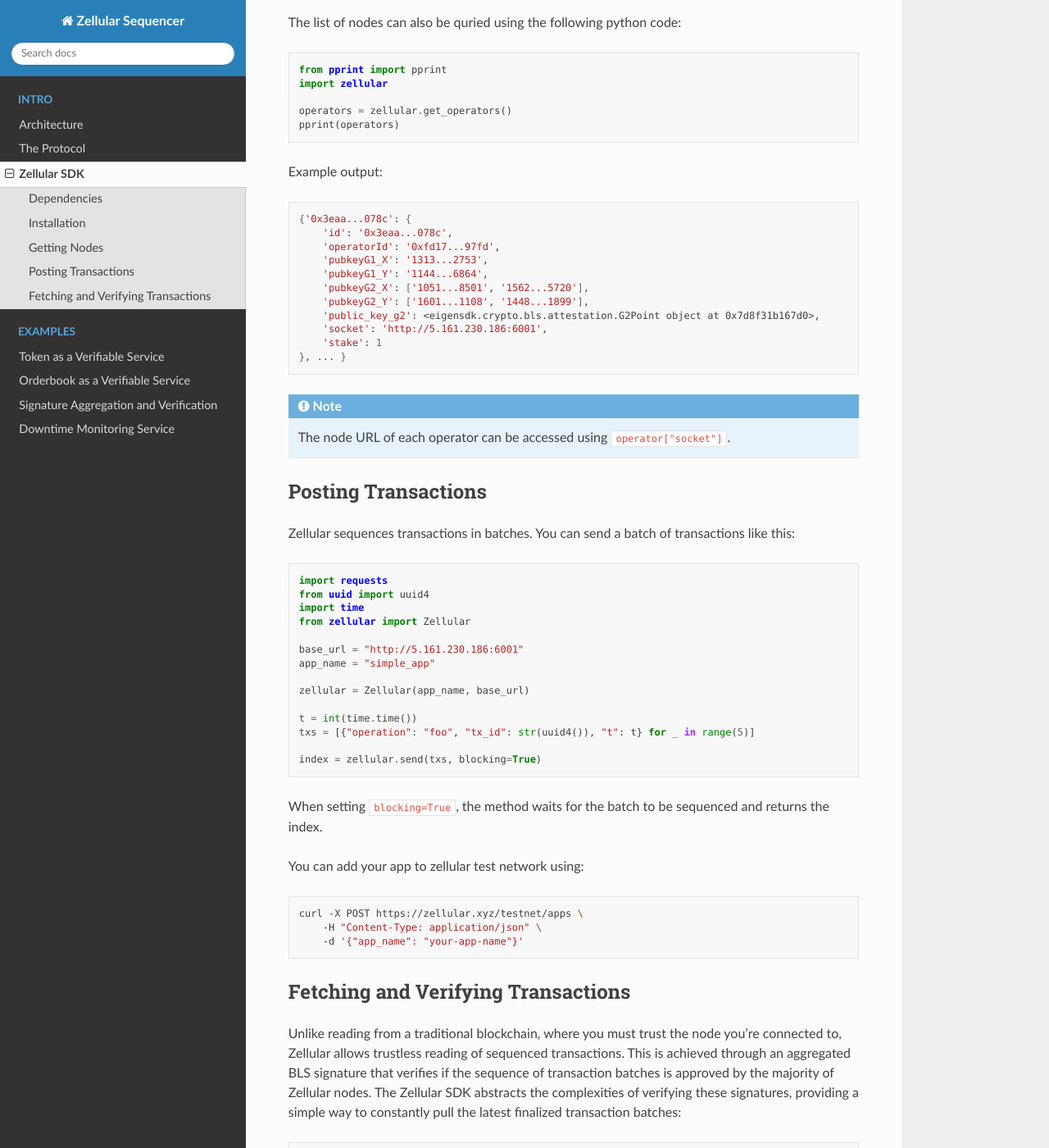
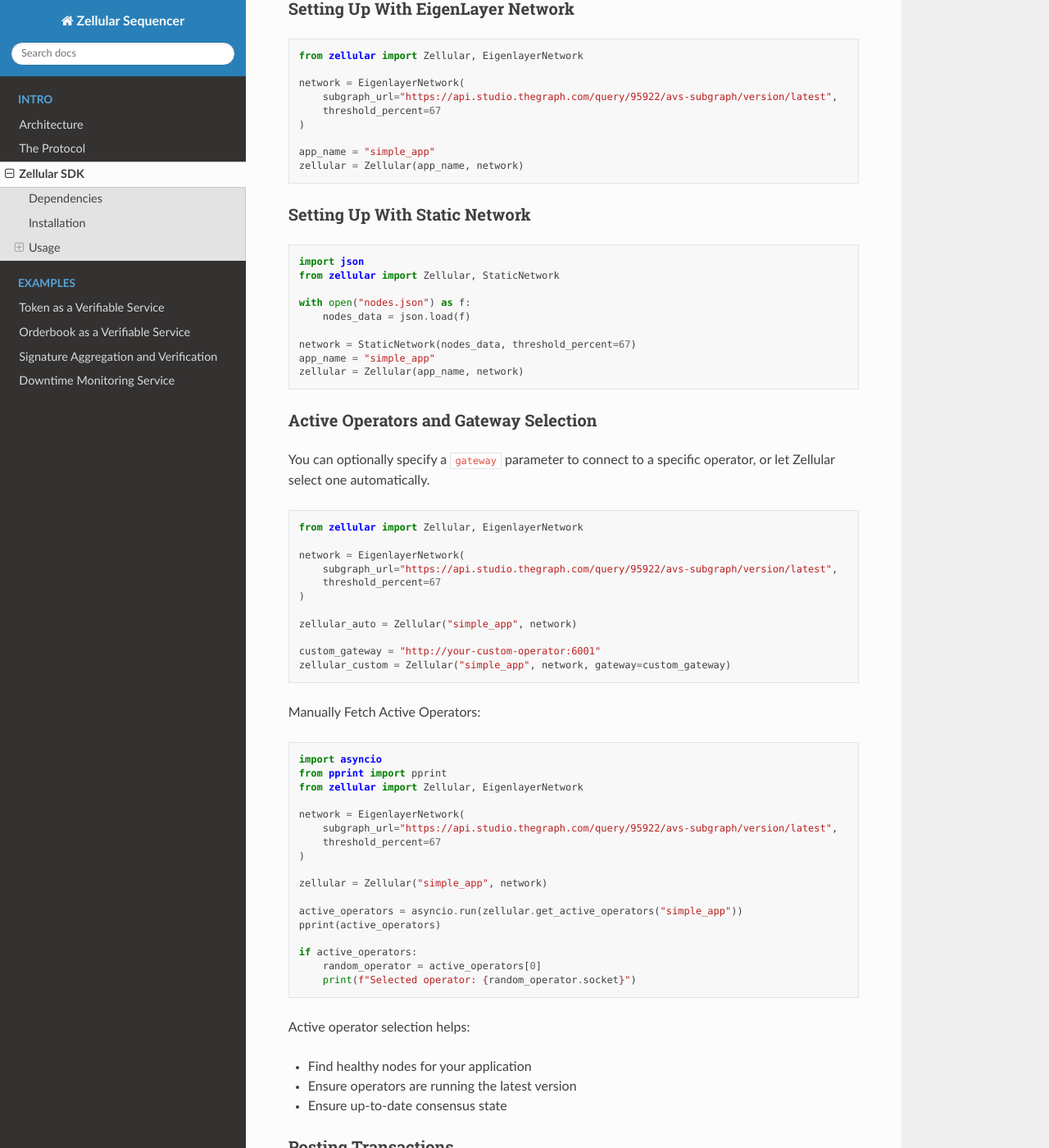
Before and after one commit to zellular-xyz/zsequencer, a Sphinx documentation site: the page built from docs/source/sdk.rst, in a window 1280 px wide and 1400 px high, scrolled down 865 px. Shown: the whole window at 82% size. Built offline with Sphinx 7.4.7 and the Read the Docs theme 3.1.0, drawn with Linux system fonts in a browser that asks for light colours; some of the changed text lies outside the part shown.

Commit message:
upgrade sdk in zsequencer docs & examples (#148)

```diff
--- a/docs/source/sdk.rst
+++ b/docs/source/sdk.rst
@@ -1,12 +1,12 @@
 Zellular SDK
-============
+===============
 
 Dependencies
 ------------
 
-To use zelluar.py, you'll need to install the MCL native library. Follow these steps to install it:
+To use zellular SDK, you'll need to install the `MCL <https://github.com/herumi/mcl>`_ native library. Follow these steps:
 
-.. code-block:: shell
+.. code-block:: bash
 
     sudo apt install libgmp3-dev
     wget https://github.com/herumi/mcl/archive/refs/tags/v1.93.zip
@@ -21,105 +21,149 @@
 Installation
 ------------
 
-Install the zelluar.py package via pip:
+Install the zelluar SDK via pip:
 
-.. code-block:: shell
+.. code-block:: bash
 
     pip install zellular
 
-Getting Nodes
--------------
+Usage
+-----
 
-Zellular Testnet is deployed on the EigenLayer Holesky network. The list of operators can be queried using the following `curl` command:
+Network Architectures
+~~~~~~~~~~~~~~~~~~~~~
 
-.. code-block:: shell
+Zellular supports multiple network architectures:
 
-    curl \
-      --header 'content-type: application/json' \
-      --url 'https://api.studio.thegraph.com/query/95922/avs-subgraph/version/latest' \
-      --data '{"query":"{ operators { id socket stake } }"}'
+1. **EigenlayerNetwork**: For interacting with Zellular deployed on EigenLayer.
+2. **StaticNetwork**: For local testing or proof-of-authority deployments with a fixed set of operators.
 
-
-The list of nodes can also be quried using the following python code:
+Setting Up With EigenLayer Network
+~~~~~~~~~~~~~~~~~~~~~~~~~~~~~~~~~~
 
 .. code-block:: python
 
-    from pprint import pprint
-    import zellular
+    from zellular import Zellular, EigenlayerNetwork
 
-    operators = zellular.get_operators()
-    pprint(operators)
+    network = EigenlayerNetwork(
+        subgraph_url="https://api.studio.thegraph.com/query/95922/avs-subgraph/version/latest",
+        threshold_percent=67
+    )
 
-Example output:
+    app_name = "simple_app"
+    zellular = Zellular(app_name, network)
 
-.. code-block:: shell
-
-    {'0x3eaa...078c': {
-        'id': '0x3eaa...078c',
-        'operatorId': '0xfd17...97fd',
-        'pubkeyG1_X': '1313...2753',
-        'pubkeyG1_Y': '1144...6864',
-        'pubkeyG2_X': ['1051...8501', '1562...5720'],
-        'pubkeyG2_Y': ['1601...1108', '1448...1899'],
-        'public_key_g2': <eigensdk.crypto.bls.attestation.G2Point object at 0x7d8f31b167d0>,
-        'socket': 'http://5.161.230.186:6001',
-        'stake': 1
-    }, ... }
-
-
-.. note::
-
-   The node URL of each operator can be accessed using ``operator["socket"]``.
-
-Posting Transactions
---------------------
-
-Zellular sequences transactions in batches. You can send a batch of transactions like this:
+Setting Up With Static Network
+~~~~~~~~~~~~~~~~~~~~~~~~~~~~~~
 
 .. code-block:: python
 
-    import requests
+    import json
+    from zellular import Zellular, StaticNetwork
+
+    with open("nodes.json") as f:
+        nodes_data = json.load(f)
+
+    network = StaticNetwork(nodes_data, threshold_percent=67)
+    app_name = "simple_app"
+    zellular = Zellular(app_name, network)
+
+Active Operators and Gateway Selection
+~~~~~~~~~~~~~~~~~~~~~~~~~~~~~~~~~~~~~~
+
+You can optionally specify a ``gateway`` parameter to connect to a specific operator, or let Zellular select one automatically.
+
+.. code-block:: python
+
+    from zellular import Zellular, EigenlayerNetwork
+
+    network = EigenlayerNetwork(
+        subgraph_url="https://api.studio.thegraph.com/query/95922/avs-subgraph/version/latest",
+        threshold_percent=67
+    )
+
+    zellular_auto = Zellular("simple_app", network)
+
+    custom_gateway = "http://your-custom-operator:6001"
+    zellular_custom = Zellular("simple_app", network, gateway=custom_gateway)
+
+Manually Fetch Active Operators:
+
+.. code-block:: python
+
+    import asyncio
+    from pprint import pprint
+    from zellular import Zellular, EigenlayerNetwork
+
+    network = EigenlayerNetwork(
+        subgraph_url="https://api.studio.thegraph.com/query/95922/avs-subgraph/version/latest",
+        threshold_percent=67
+    )
+
+    zellular = Zellular("simple_app", network)
+
+    active_operators = asyncio.run(zellular.get_active_operators("simple_app"))
+    pprint(active_operators)
+
+    if active_operators:
+        random_operator = active_operators[0]
+        print(f"Selected operator: {random_operator.socket}")
+
+Active operator selection helps:
+
+- Find healthy nodes for your application
+- Ensure operators are running the latest version
+- Ensure up-to-date consensus state
+
+Posting Transactions
+~~~~~~~~~~~~~~~~~~~~
+
+Zellular sequences transactions in batches:
+
+.. code-block:: python
+
+    import time
     from uuid import uuid4
-    import time
-    from zellular import Zellular
+    from zellular import Zellular, EigenlayerNetwork
 
-    base_url = "http://5.161.230.186:6001"
+    network = EigenlayerNetwork(
+        subgraph_url="https://api.studio.thegraph.com/query/95922/avs-subgraph/version/latest",
+        threshold_percent=67
+    )
+
     app_name = "simple_app"
-
-    zellular = Zellular(app_name, base_url)
+    zellular = Zellular(app_name, network)
 
     t = int(time.time())
     txs = [{"operation": "foo", "tx_id": str(uuid4()), "t": t} for _ in range(5)]
 
     index = zellular.send(txs, blocking=True)
 
+.. note::
 
-When setting ``blocking=True``, the method waits for the batch to be sequenced and returns the index.
+    You can add your app to the Zellular test network using:
 
-You can add your app to zellular test network using:
+    .. code-block:: bash
 
-.. code-block:: shell
-
-    curl -X POST https://zellular.xyz/testnet/apps \
-        -H "Content-Type: application/json" \
-        -d '{"app_name": "your-app-name"}'
-
-
+        curl -X POST https://www.zellular.xyz/testnet/apps -H "Content-Type: application/json" -d '{"app_name": "your-app-name"}'
 
 Fetching and Verifying Transactions
------------------------------------
+~~~~~~~~~~~~~~~~~~~~~~~~~~~~~~~~~~~
 
-Unlike reading from a traditional blockchain, where you must trust the node you're connected to, Zellular allows trustless reading of sequenced transactions. This is achieved through an aggregated BLS signature that verifies if the sequence of transaction batches is approved by the majority of Zellular nodes. The Zellular SDK abstracts the complexities of verifying these signatures, providing a simple way to constantly pull the latest finalized transaction batches:
+Zellular allows trustless reading of finalized transactions using aggregated BLS signatures.
 
 .. code-block:: python
 
     import json
-    from zellular import Zellular
+    from zellular import Zellular, EigenlayerNetwork
 
-    base_url = "http://5.161.230.186:6001"
+    network = EigenlayerNetwork(
+        subgraph_url="https://api.studio.thegraph.com/query/95922/avs-subgraph/version/latest",
+        threshold_percent=67
+    )
+
     app_name = "simple_app"
-
-    zellular = Zellular(app_name, base_url)
+    zellular = Zellular(app_name, network)
 
     for batch, index in zellular.batches(after=0):
         txs = json.loads(batch)
@@ -128,18 +172,14 @@
 
 Example output:
 
-.. code-block:: shell
+.. code-block:: text
 
     app: simple_app, index: 1, result: True
     app: simple_app, index: 2, result: True
     583 0 {'tx_id': '7eaa...2101', 'operation': 'foo', 't': 1725363009}
-    583 1 {'tx_id': '5839...6f5e', 'operation': 'foo', 't': 1725363009}
-    583 2 {'tx_id': '0a1a...05cb', 'operation': 'foo', 't': 1725363009}
-    583 3 {'tx_id': '6339...cc08', 'operation': 'foo', 't': 1725363009}
-    583 4 {'tx_id': 'cf4a...fc19', 'operation': 'foo', 't': 1725363009}
     ...
 
-If you want to start reading batches from the latest finalized batch rather than from the beginning, you can achieve this by specifying the `after` parameter with the latest index. Here’s an example of how to do this:
+To start reading from the latest finalized batch:
 
 .. code-block:: python
 
```
Also changed, not shown: 4 other files.
